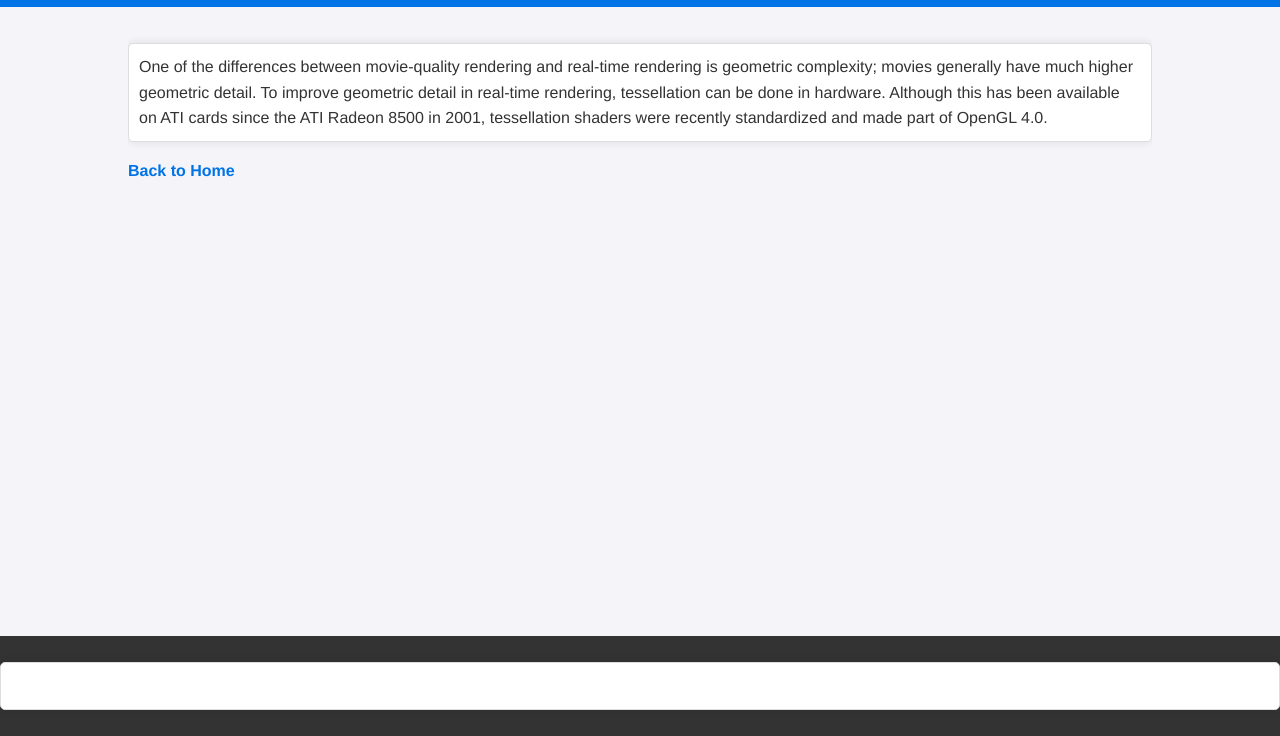
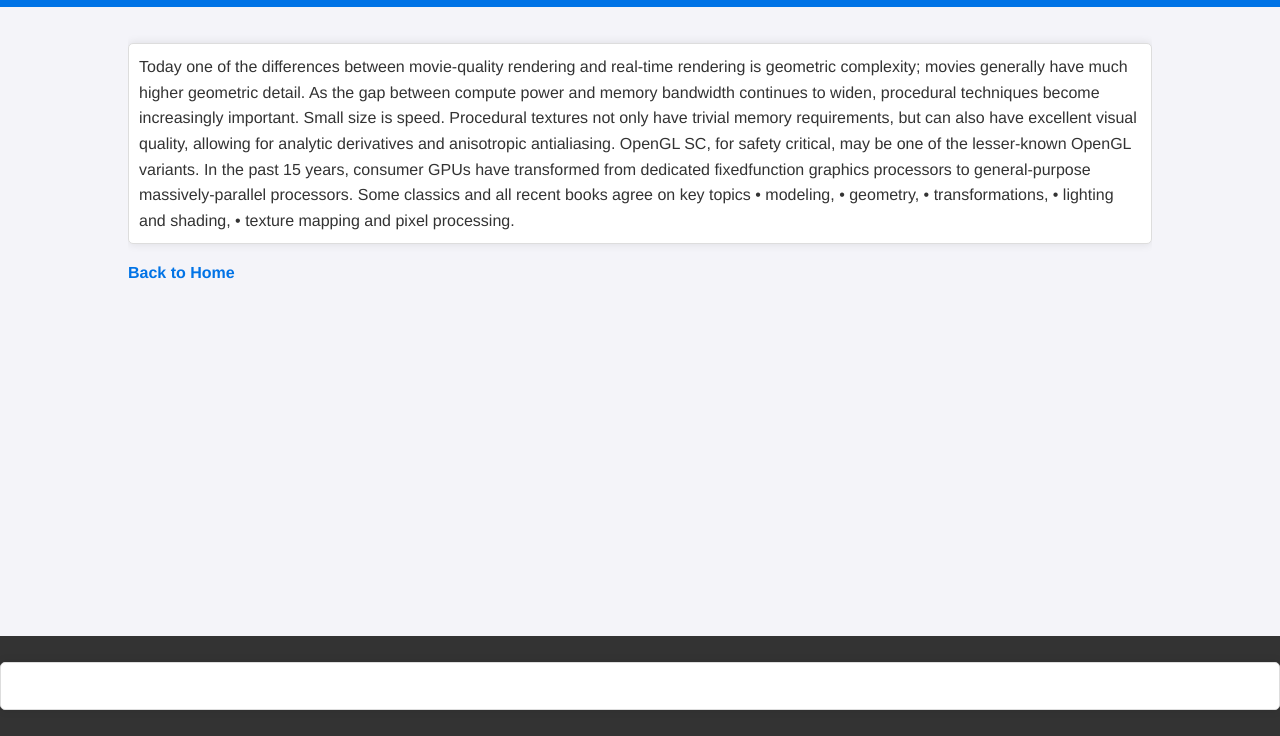
Before and after one commit to UnfinishedJourney/my-wiki, a plain HTML site: page chapter1.html in a window 1280 px wide. Shown: the part 64-800 px from the top of the page. Drawn offline with Linux system fonts and the light colour scheme.

Commit message:
Adding more

```diff
--- a/chapter1.html
+++ b/chapter1.html
@@ -60,9 +60,18 @@
     </header>
     <div class="container">
         <p>
-            One of the differences between movie-quality rendering and real-time rendering is geometric complexity; movies generally have much higher geometric detail.
-            To improve geometric detail in real-time rendering, tessellation can be done in hardware. Although this has been available on ATI cards since the ATI Radeon 8500 in
-            2001, tessellation shaders were recently standardized and made part of OpenGL 4.0.
+            Today one of the differences between movie-quality rendering and real-time rendering is geometric complexity; movies generally have much higher geometric detail.
+            As the gap between compute power and memory bandwidth continues to widen,
+procedural techniques become increasingly important. Small size is speed. Procedural textures not only have trivial memory requirements, but can also have excellent
+visual quality, allowing for analytic derivatives and anisotropic antialiasing.
+OpenGL SC, for safety critical, may be one of the lesser-known OpenGL variants.
+In the past 15 years, consumer GPUs have transformed from dedicated fixedfunction graphics processors to general-purpose massively-parallel processors.
+Some classics and all recent books agree on key topics
+• modeling,
+• geometry,
+• transformations,
+• lighting and shading,
+• texture mapping and pixel processing.
         </p>
         <a href="index.html">Back to Home</a>
     </div>
--- /dev/null
+++ b/styles.css
@@ -0,0 +1,48 @@
+body {
+    font-family: Arial, sans-serif;
+    display: flex;
+    justify-content: center;
+    align-items: center;
+    flex-direction: column;
+    height: 100vh;
+    margin: 0;
+    background-color: #f5f5f5;
+}
+
+.pipeline {
+    display: flex;
+    align-items: center;
+}
+
+.box {
+    background-color: #e6f7ff;
+    border: 1px solid #b3e0ff;
+    padding: 20px;
+    margin: 0 5px;
+    text-align: center;
+    border-radius: 5px;
+    box-shadow: 0 0 10px rgba(0, 0, 0, 0.1);
+}
+
+.arrow {
+    width: 30px;
+    height: 2px;
+    background-color: #000;
+    position: relative;
+}
+
+.arrow::after {
+    content: '';
+    position: absolute;
+    top: -5px;
+    right: -10px;
+    border-width: 5px 0 5px 10px;
+    border-style: solid;
+    border-color: transparent transparent transparent #000;
+}
+
+.footer {
+    margin-top: 20px;
+    font-size: 14px;
+    color: #666;
+}
```
Also changed, not shown: index.html (+1 -0 lines), diagram.html (added).
